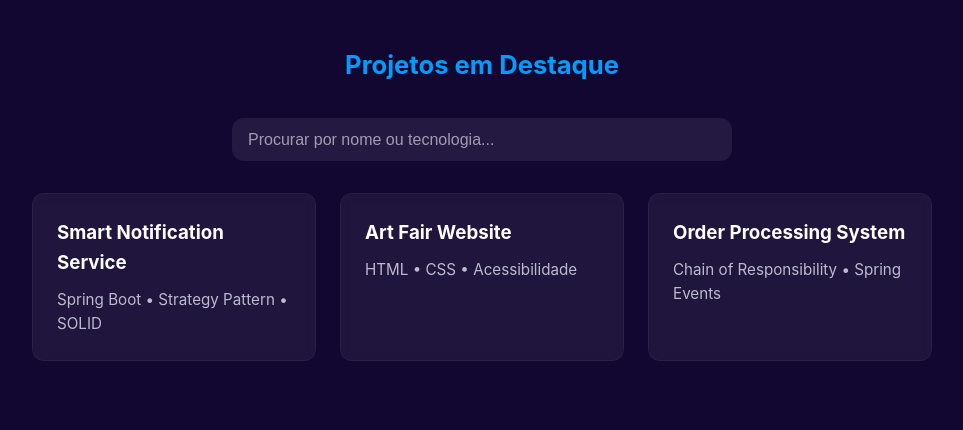
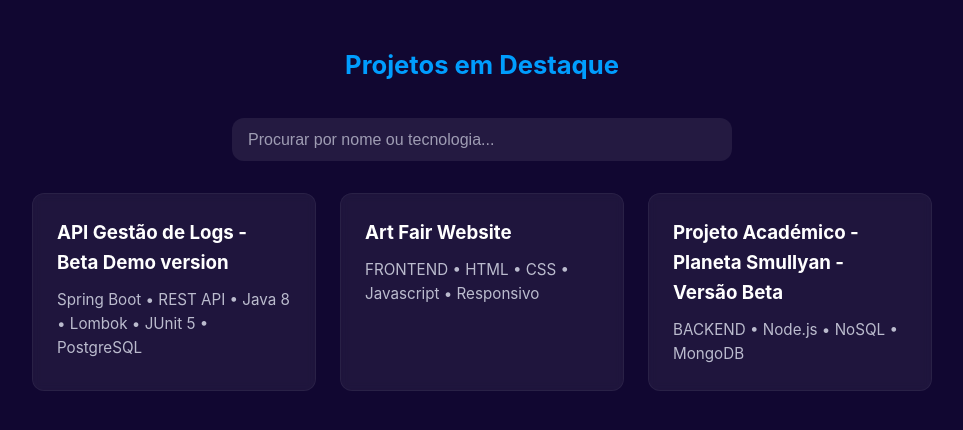
Before and after one commit to cadmarques/developer-hub, a plain HTML site: page index.html in a window 1280 px wide. Shown: the part 326-756 px from the top of the page, without its empty margins (158-1121 px from the left). Drawn offline with Linux system fonts and the light colour scheme.

Commit message:
updated page

```diff
--- a/index.html
+++ b/index.html
@@ -34,21 +34,21 @@
       <div class="cards">
 
         <!-- Card 1: Backend (Spring) -->
-        <a href="https://github.com/teu-username/spring-notification-service" class="card" target="_blank" rel="noopener">
-          <h3>Smart Notification Service</h3>
-          <p>Spring Boot • Strategy Pattern • SOLID</p>
+        <a href="https://github.com/cadmarques/demoLogAPI" class="card" target="_blank" rel="noopener">
+          <h3>API Gestão de Logs - Beta Demo version</h3>
+          <p>Spring Boot • REST API • Java 8 • Lombok • JUnit 5 • PostgreSQL</p>
         </a>
 
         <!-- Card 2: Frontend (Art Fair) -->
-        <a href="https://teu-username.github.io/art-fair/" class="card" target="_blank" rel="noopener">
+        <a href="https://cadmarques.github.io/art-fair/" class="card" target="_blank" rel="noopener">
           <h3>Art Fair Website</h3>
-          <p>HTML • CSS • Acessibilidade</p>
+          <p>FRONTEND • HTML • CSS • Javascript • Responsivo</p>
         </a>
 
-        <!-- Card 3: Outro projeto -->
-        <a href="https://github.com/teu-username/order-processing-system" class="card" target="_blank" rel="noopener">
-          <h3>Order Processing System</h3>
-          <p>Chain of Responsibility • Spring Events</p>
+        <!-- Card 3: Backend (Node.js) -->
+        <a href="https://github.com/cadmarques/planeta-smullyan-backend" class="card" target="_blank" rel="noopener">
+          <h3>Projeto Académico - Planeta Smullyan - Versão Beta</h3>
+          <p>BACKEND • Node.js • NoSQL • MongoDB</p>
         </a>
 
         <!-- Adicionar projetos futuros -->
```
